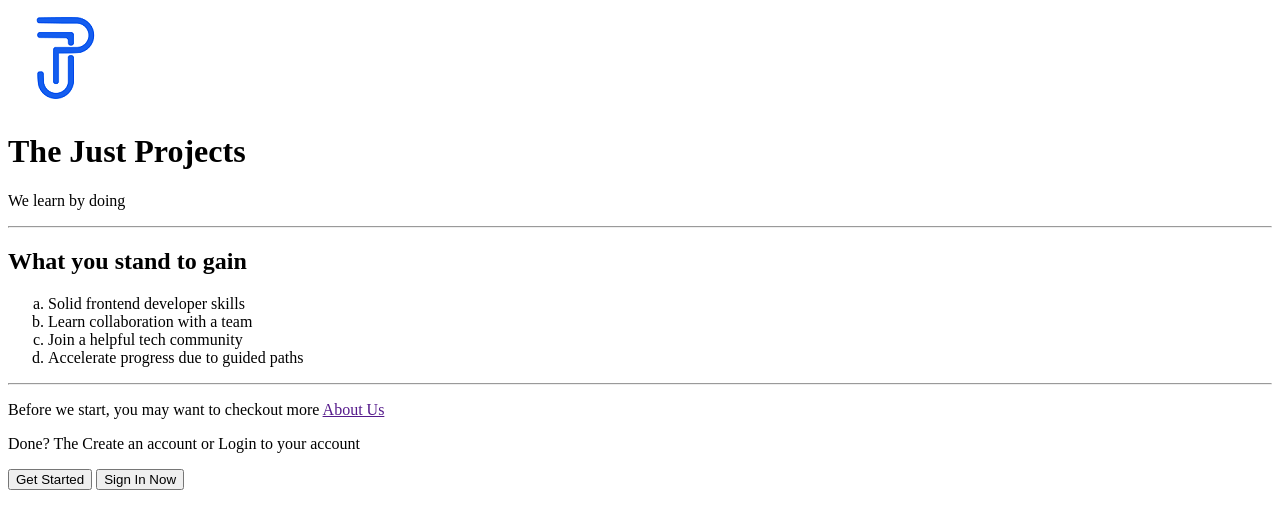
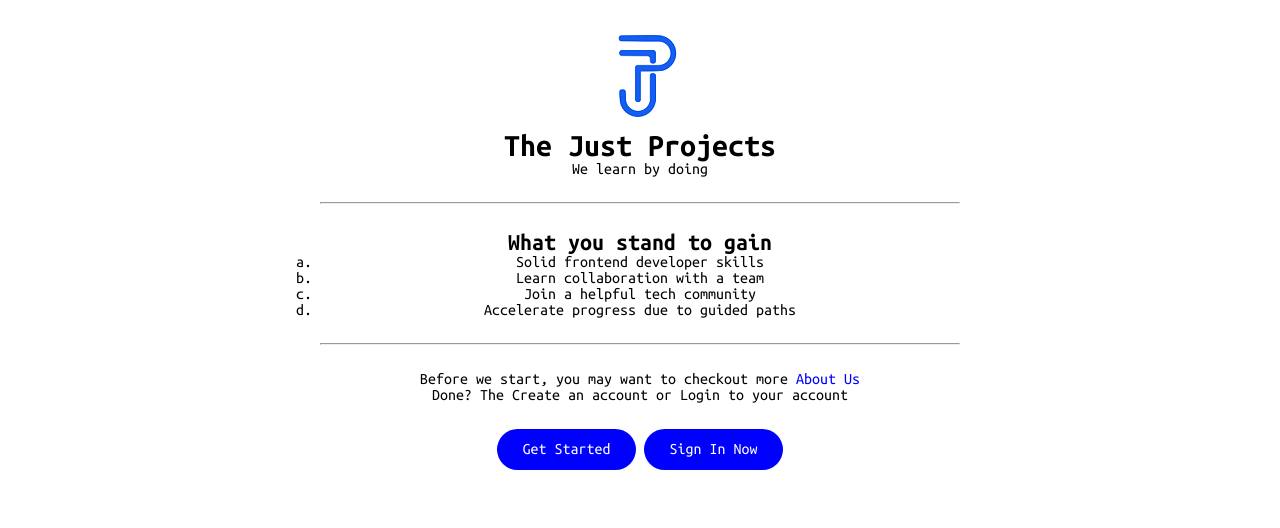
Before and after one commit to odinakazy/Just-Project-HomePage, a plain HTML site: page index.html in a window 1280 px wide. Drawn offline with Linux system fonts and the light colour scheme.

Commit message:
style update

```diff
--- a/index.html
+++ b/index.html
@@ -6,15 +6,22 @@
     <meta name="viewport" content="width=device-width, initial-scale=1.0" />
     <title>Home Page</title>
     <link rel="icon" type="x-icon" href="favicon.ico" />
+    <link rel="stylesheet" href="styles.css" />
+    <link rel="preconnect" href="https://fonts.googleapis.com" />
+    <link rel="preconnect" href="https://fonts.gstatic.com" crossorigin />
+    <link
+      href="https://fonts.googleapis.com/css2?family=Ubuntu+Mono:wght@400;700&display=swap"
+      rel="stylesheet"
+    />
   </head>
   <body>
-    <header>
+    <header class="header">
       <img src="tjp.png" alt="logo" />
       <h1>The Just Projects</h1>
       <p>We learn by doing</p>
     </header>
     <hr />
-    <section>
+    <section class="section">
       <h2>What you stand to gain</h2>
       <ol type="a">
         <li>Solid frontend developer skills</li>
@@ -24,13 +31,15 @@
       </ol>
     </section>
     <hr />
-    <section>
+    <section class="section">
       <p>
         Before we start, you may want to checkout more <a href="">About Us</a>
       </p>
       <p>Done? The Create an account or Login to your account</p>
-      <button>Get Started</button>
-      <button>Sign In Now</button>
+    </section>
+    <section>
+      <button class="btn">Get Started</button>
+      <button class="btn">Sign In Now</button>
     </section>
   </body>
 </html>
--- /dev/null
+++ b/styles.css
@@ -0,0 +1,34 @@
+* {
+  margin: 0;
+  padding: 0;
+  box-sizing: border-box;
+  font-family: "Ubuntu Mono", monospace;
+}
+
+body {
+  max-width: 50%;
+  margin: 2% auto;
+  text-align: center;
+}
+.header {
+  margin-bottom: 4%;
+}
+.section {
+  margin: 4% 0%;
+}
+.section a {
+  text-decoration: none;
+  color: blue;
+}
+.btn {
+  background-color: blue;
+  border: none;
+  color: white;
+  padding: 2% 4%;
+  text-align: center;
+  text-decoration: none;
+  display: inline-block;
+  font-size: 16px;
+  cursor: pointer;
+  border-radius: 25px;
+}
```
